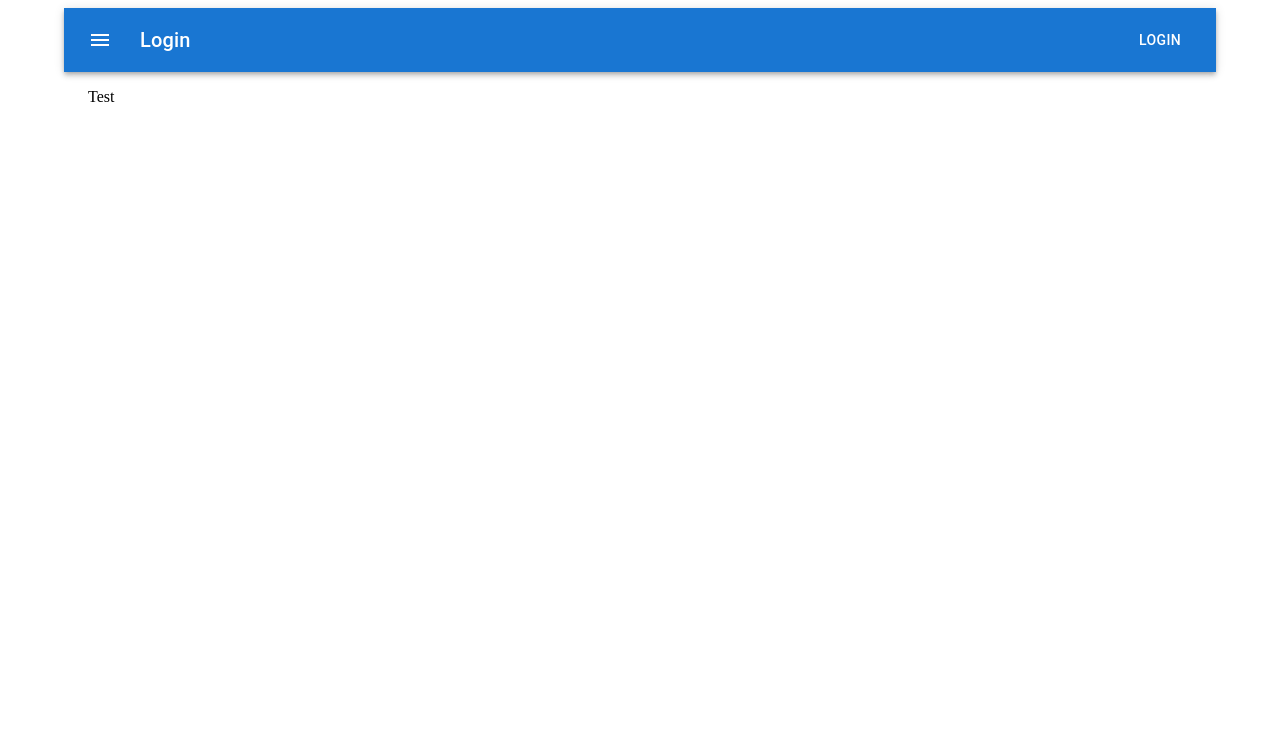
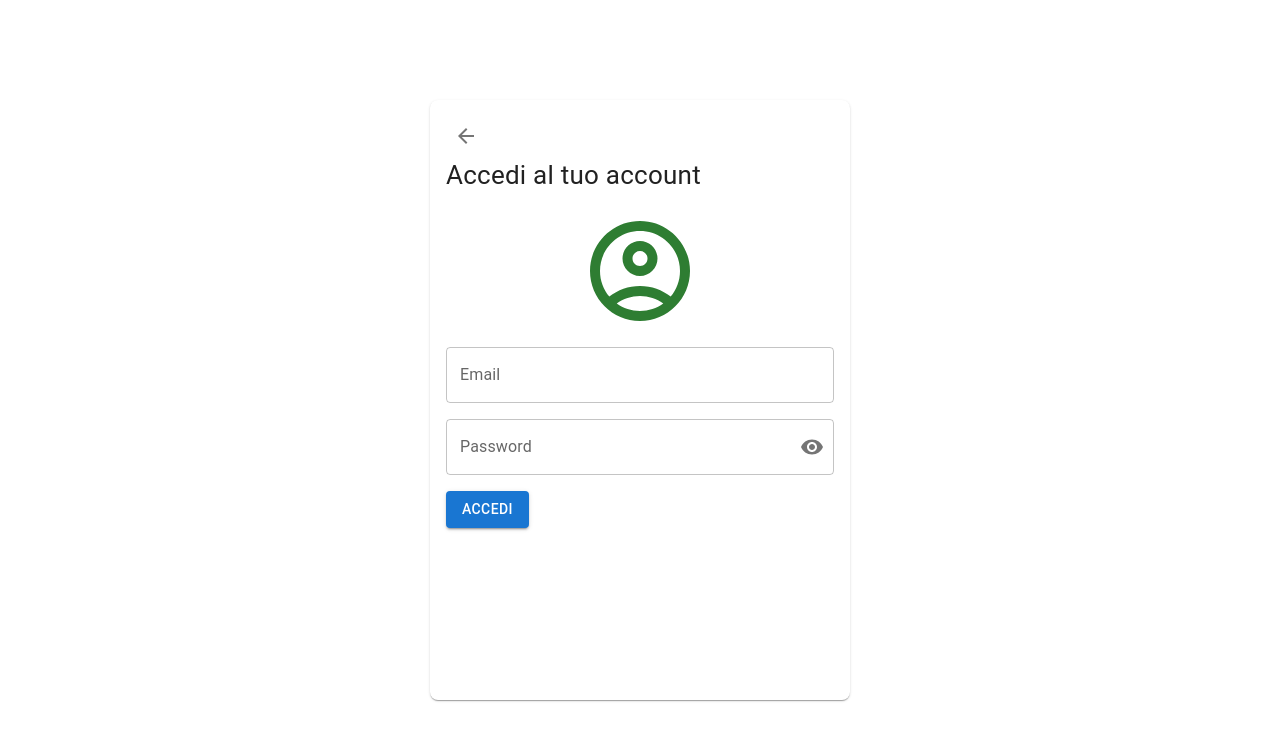
Before and after one commit to ftovo96/movether-fe-pw-14-tf, a Next.js app: page /login in a window 1280 px wide. Shown: the top 740 px of the page. Built offline with nearby package versions, Linux system fonts and the light colour scheme.

Commit message:
Implementata schermata login

```diff
--- a/app/login/layout.tsx
+++ b/app/login/layout.tsx
@@ -1,40 +1,44 @@
-import type { Metadata } from "next";
-import Container from "@mui/material/Container/Container";
-import { AppBar, Box, Button, IconButton, Toolbar, Typography } from "@mui/material";
-import { MenuOutlined } from "@mui/icons-material";
+'use client'
 
-export const metadata: Metadata = {
-  title: "Create Next App",
-  description: "Generated by create next app",
-};
+import { Paper } from "@mui/material";
+import Box from "@mui/material/Box/Box";
+import CssBaseline from "@mui/material/CssBaseline/CssBaseline";
+import { useWindowSize } from "../hooks/useWindowSize";
+import { LoginProvider } from "../providers/userProvider";
 
 export default function Layout({
   children,
 }: Readonly<{
   children: React.ReactNode;
 }>) {
-  return (
-    <Container>
-    <Box sx={{ flexGrow: 1 }}>
-      <AppBar position="static">
-        <Toolbar>
-          <IconButton
-            size="large"
-            edge="start"
-            color="inherit"
-            aria-label="menu"
-            sx={{ mr: 2 }}
-          >
-            <MenuOutlined></MenuOutlined>
-          </IconButton>
-          <Typography variant="h6" component="div" sx={{ flexGrow: 1 }}>
-            Login
-          </Typography>
-          <Button color="inherit">Login</Button>
-        </Toolbar>
-      </AppBar>
+  const windowSize = useWindowSize();
+  let contentHeight;
+  let contentWidth;
+  const isMobile = window.innerWidth < 960;
+  if (isMobile) {
+    contentHeight = windowSize.height;
+    contentWidth = windowSize.width;
+  } else {
+    contentHeight = 600;
+    contentWidth = 420;
+  }
+
+  console.log('User', LoginProvider.getUser())
+
+  return <>
+    <Box sx={{ display: 'flex' }}>
+      <CssBaseline />
+      <Box sx={{
+        width: `100vw`,
+        height: '100vh',
+        display: 'flex', flexDirection: 'row', justifyContent: 'center', alignItems: 'center'
+      }}>
+        <Paper elevation={isMobile ? 0 : 1} sx={{ height: contentHeight + 'px', width: contentWidth + 'px', overflow: 'scroll', margin: 2, borderRadius: 2 }}>
+          <Box>
+            {children}
+          </Box>
+        </Paper>
+      </Box>
     </Box>
-          {children}
-    </Container>
-  );
+  </>
 }
--- a/app/login/page.tsx
+++ b/app/login/page.tsx
@@ -2,20 +2,144 @@
 
 import * as React from 'react';
 import Box from '@mui/material/Box';
-import BottomNavigation from '@mui/material/BottomNavigation';
-import BottomNavigationAction from '@mui/material/BottomNavigationAction';
-import RestoreIcon from '@mui/icons-material/Restore';
-import FavoriteIcon from '@mui/icons-material/Favorite';
-import LocationOnIcon from '@mui/icons-material/LocationOn';
-import { AppBar, Button, Card, CardActions, CardContent, Container, IconButton, Toolbar, Typography } from '@mui/material';
-import { MenuOutlined } from '@mui/icons-material';
+import { Alert, Button, FormControl, IconButton, InputAdornment, TextField, Tooltip, Typography } from '@mui/material';
+import { AccountCircleOutlined, ArrowBack, Visibility, VisibilityOff } from '@mui/icons-material';
+import { LoginCredentials, LoginProvider } from '../providers/userProvider';
+import { useRouter } from 'next/navigation';
 
 export default function Home() {
-  const [value, setValue] = React.useState(0);
+  const emailRegex = /^[\w-\.]+@([\w-]+\.)+[\w-]{2,4}$/g;
+  const router = useRouter();
+  const [email, setEmail] = React.useState<string>('');
+  const [emailError, setEmailError] = React.useState<string>('');
+  const [password, setPassword] = React.useState<string>('');
+  const [passwordError, setPasswordError] = React.useState<string>('');
+  const [showPassword, setShowPassword] = React.useState<boolean>(false);
+  const [formSubmitted, setFormSubmitted] = React.useState<boolean>(false);
+  const [loginError, setLoginError] = React.useState<boolean>(false);
+
+  function handleChangeEmail(value: string) {
+    const _email = value.trim();
+    let _emailError = '';
+    if (!_email.length) {
+      _emailError = 'Inserisci un valore!';
+    } else if (!_email.match(emailRegex)) {
+      _emailError = 'Inserisci una email valida!';
+    }
+    setEmail(_email);
+    setEmailError(_emailError);
+  }
+
+  function handleChangePassword(value: string) {
+    const _password = value.trim();
+    let _passwordError = '';
+    if (_password.length < 8) {
+      _passwordError = 'La password ha almeno 8 caratteri!';
+    }
+    setPassword(_password);
+    setPasswordError(_passwordError);
+  }
+
+  function handleClickLogin() {
+    setFormSubmitted(true);
+    // Per eseguire validazione in caso utente clicca
+    // direttamente sul bottone senza interagire con
+    // gli input.
+    handleChangeEmail(email);
+    handleChangePassword(password);
+    if (!emailError && !passwordError) {
+      login();
+    }
+  }
+
+  function handleKeyPress(key: string) {
+    if (key === 'Enter') {
+      handleClickLogin();
+    }
+  }
+
+  async function login() {
+    const _email = email.trim();
+    const _password = password.trim();
+    if (!_email.length || !_password.length) {
+      return;
+    }
+    setLoginError(false);
+    const credentials: LoginCredentials = {
+      email: _email,
+      password: _password,
+    };
+    const result = await LoginProvider.login(credentials);
+    if (result !== null) {
+      router.back();
+    } else {
+      setLoginError(true);
+    }
+  }
 
   return (
-    <Container>
-        <p>Test</p>
-    </Container>
+    <Box sx={{ padding: 2 }}>
+      <Tooltip title="Indietro">
+        <IconButton onClick={() => window.history.back()}>
+          <ArrowBack></ArrowBack>
+        </IconButton>
+      </Tooltip>
+      <Typography sx={{ fontSize: 26 }}>Accedi al tuo account</Typography>
+      <Box sx={{ display: 'flex', flexDirection: 'row', justifyContent: 'center', alignItems: 'center', paddingTop: 2, paddingBottom: 2 }}>
+        <AccountCircleOutlined color='success' sx={{ fontSize: 120 }}></AccountCircleOutlined>
+      </Box>
+      {
+        loginError?
+        <>
+          <Alert severity="error">Email e/o password errati!</Alert>
+          <Box sx={{ padding: 2 }}></Box>
+        </> : null
+      }
+      <TextField
+        fullWidth
+        label='Email'
+        variant='outlined'
+        id="email"
+        type="email"
+        value={email}
+        onChange={(event) => handleChangeEmail(event.target.value)}
+        onKeyDown={(event) => handleKeyPress(event.key)}
+        error={!!emailError}
+        helperText={emailError}
+      />
+      <Box sx={{ padding: 1 }}></Box>
+      <FormControl fullWidth variant="filled">
+        <TextField
+          label='Password'
+          id="password"
+          variant='outlined'
+          type={showPassword ? 'text' : 'password'}
+          value={password}
+          onChange={(event) => handleChangePassword(event.target.value)}
+          onKeyDown={(event) => handleKeyPress(event.key)}
+          error={!!passwordError}
+          helperText={passwordError}
+          slotProps={{
+            input: {
+              endAdornment: <InputAdornment position="end">
+                <Tooltip title={showPassword ? 'Nascondi password' : 'Mostra password'}>
+                  <IconButton
+                    aria-label={
+                      showPassword ? 'Nascondi password' : 'Mostra password'
+                    }
+                    onClick={() => setShowPassword(!showPassword)}
+                    edge="end"
+                  >
+                    {showPassword ? <VisibilityOff /> : <Visibility />}
+                  </IconButton>
+                </Tooltip>
+              </InputAdornment>,
+            },
+          }}
+        />
+      </FormControl>
+      <Box sx={{ padding: 1 }}></Box>
+      <Button variant='contained' disabled={formSubmitted && !!(emailError || passwordError)} onClick={handleClickLogin}>Accedi</Button>
+    </Box>
   );
 }
```
